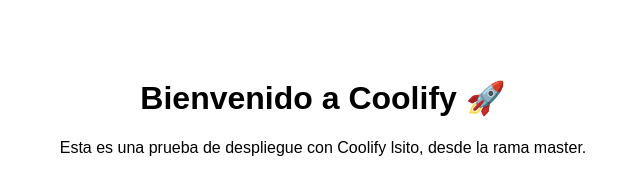
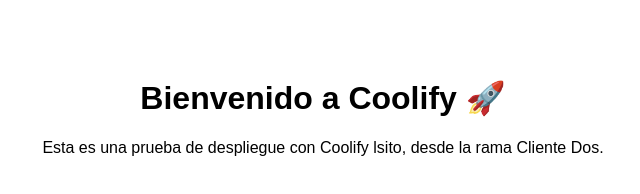
Before and after one commit to miguelsancor/CoolifyTest, a plain HTML site: page index.html in a window 1280 px wide. Shown: the whole page, without its empty margins (317-957 px from the left). Drawn offline with Linux system fonts and the light colour scheme.

Commit message:
Update index.html

```diff
--- a/index.html
+++ b/index.html
@@ -14,6 +14,6 @@
 </head>
 <body>
     <h1>Bienvenido a Coolify 🚀</h1>
-    <p>Esta es una prueba de despliegue con Coolify lsito, desde la rama master.</p>
+    <p>Esta es una prueba de despliegue con Coolify lsito, desde la rama Cliente Dos.</p>
 </body>
 </html>
```
